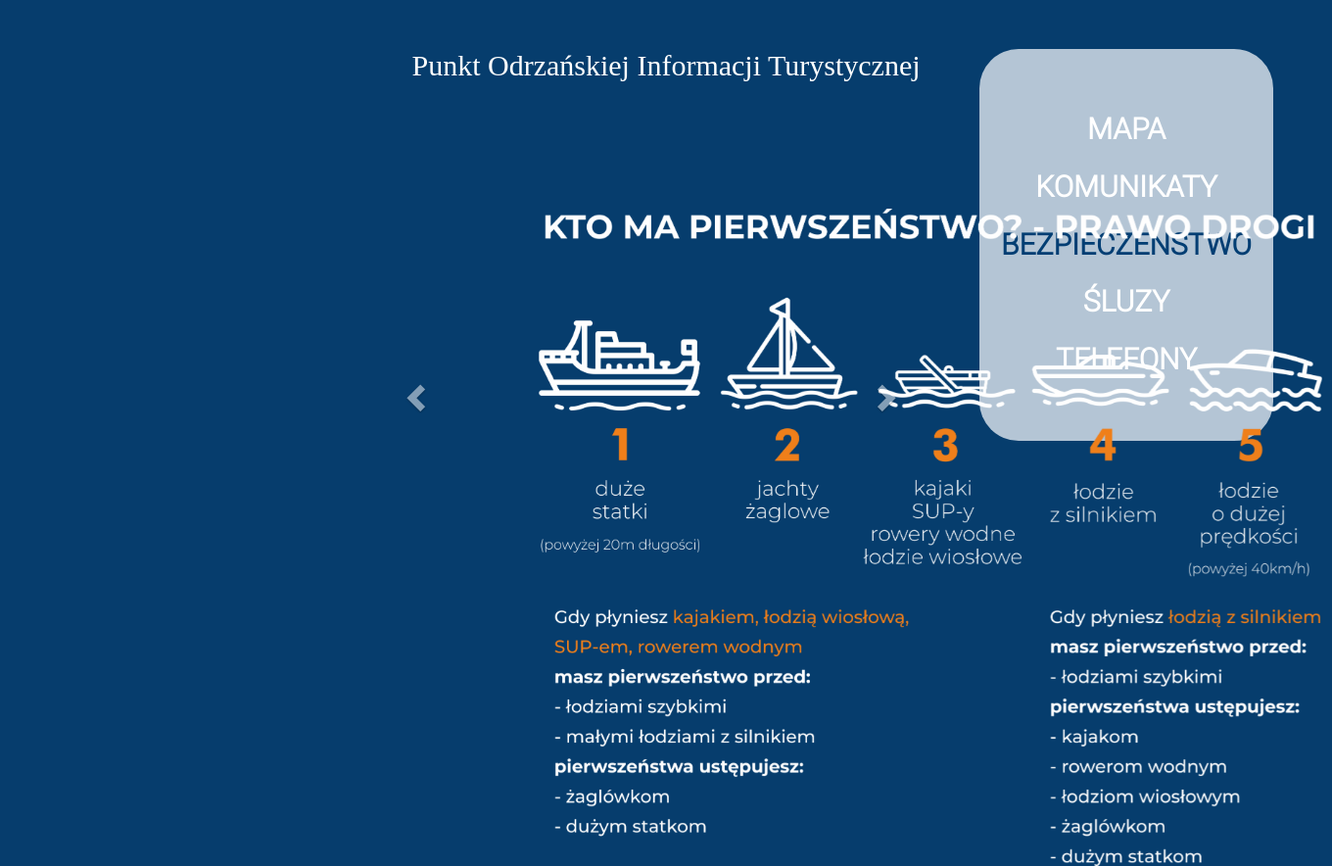
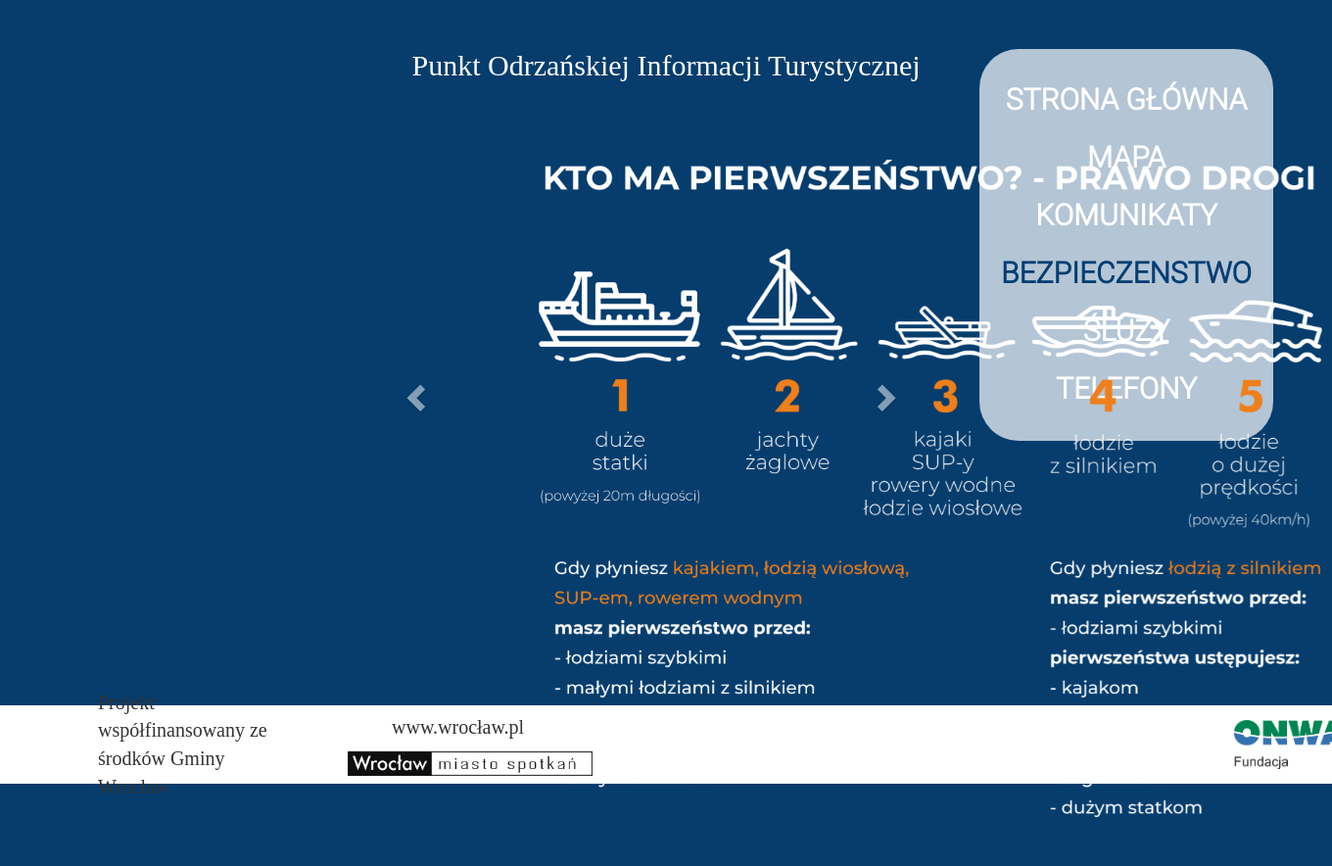
Before and after one commit to MaksymMalicki/iOdraDev, a Django app: page /bezpieczenstwo/ in a window 1360 px wide. Shown: the whole page at 98% size. After the commit the page ends 834 px from the top, so only its background shows below. Run offline with Django 3.2, Linux system fonts and the light colour scheme; some libraries are stand-ins or nearby versions.

Commit message:
changes v2

```diff
--- a/static/mainMap/landing.css
+++ b/static/mainMap/landing.css
@@ -206,7 +206,7 @@ body{
 
 .footer{
   width: 100%;
-  height: 100px;
+  height: 80px;
   position: absolute;
   bottom: 0;
   background-color: white;
--- a/static/mainMap/map.css
+++ b/static/mainMap/map.css
@@ -29,6 +29,6 @@
   height: 50px;
   margin-left: 50px;
   position: absolute;
-  bottom: 80px;
+  bottom: 150px;
   left: 40px;
 }
--- a/static/mainMap/water_safety.css
+++ b/static/mainMap/water_safety.css
@@ -10,7 +10,7 @@
   width: 800px;
   position: relative;
   left: 550px;
-  top: 120px;
+  top: 70px;
 }
 
 .glyphicon{
--- a/static/style.css
+++ b/static/style.css
@@ -59,7 +59,7 @@ body::-webkit-scrollbar {
 /* footer */
 .footer{
   width: 100%;
-  height: 100px;
+  height: 80px;
   position: fixed;
   bottom: 0;
   background-color: white;
--- a/templates/base.html
+++ b/templates/base.html
@@ -12,7 +12,7 @@
   </head>
   <body>
   <ul class="navbar">
-    <li class="navbar-li map-nav"><a href="{% url 'mainMap:landing' %}">STRONA GŁÓWNA</a></li>
+    <li class="navbar-li landing-nav"><a href="{% url 'mainMap:landing' %}">STRONA GŁÓWNA</a></li>
     <li class="navbar-li map-nav"><a href="{% url 'mainMap:map' %}">MAPA</a></li>
     <li class="navbar-li komunikaty-nav"><a href="{% url 'mainMap:komunikaty' %}">KOMUNIKATY</a></li>
     <li class="navbar-li water_safety-nav"><a href="{% url 'mainMap:water_safety' %}">BEZPIECZENSTWO</a></li>
@@ -25,12 +25,10 @@
   <div class="footer">
     <p class="description">Projekt współfinansowany
   ze środków Gminy Wrocław</p>
-  <div class="wroclaw-logo">
-    <img src="{% static 'website_images/logo_wroclaw.jpg'%}" alt="" style="height: 70px; width:auto;">
-  </div>
+
   <div style="display: flex; flex-flow: column; justify-content: center;">
     <p class="website" style="margin-bottom: 10px;">www.wrocław.pl</p>
-    <img src="{% static 'website_images/wroclaw_logo.png' %}" alt="" style="width: 250px; height: 25px; margin: 0 auto;">
+    <img src="{% static 'website_images/wrocaw-logo-white-black.png' %}" alt="" style="width: 250px; height: 25px; margin: 0 auto;">
   </div>
 
   <div class="odra-centrum-logo">
--- a/templates/landing.html
+++ b/templates/landing.html
@@ -34,12 +34,10 @@
 <div class="footer">
   <p class="description">Projekt współfinansowany
 ze środków Gminy Wrocław</p>
-<div class="wroclaw-logo">
-  <img src="{% static 'website_images/logo_wroclaw.jpg'%}" alt="" style="height: 70px; width:auto;">
-</div>
+
 <div style="display: flex; flex-flow: column; justify-content: center;">
   <p class="website" style="margin-bottom: 10px;">www.wrocław.pl</p>
-  <img src="{% static 'website_images/wroclaw_logo.png' %}" alt="" style="width: 250px; height: 25px; margin: 0 auto;">
+  <img src="{% static 'website_images/wrocaw-logo-white-black.png' %}" alt="" style="width: 250px; height: 25px; margin: 0 auto;">
 </div>
 
 <div class="odra-centrum-logo">
--- a/templates/water_safety.html
+++ b/templates/water_safety.html
@@ -1,25 +1,12 @@
-<!DOCTYPE html>
+{% extends 'base.html' %}
 {% load static %}
-<html lang="en">
-<head>
-  <title>Bootstrap Example</title>
-  <meta charset="utf-8">
-  <meta name="viewport" content="width=device-width, initial-scale=1">
-  <link rel="stylesheet" href="https://maxcdn.bootstrapcdn.com/bootstrap/3.4.1/css/bootstrap.min.css">
-  <script src="https://ajax.googleapis.com/ajax/libs/jquery/3.5.1/jquery.min.js"></script>
-  <script src="https://maxcdn.bootstrapcdn.com/bootstrap/3.4.1/js/bootstrap.min.js"></script>
-  <link rel="stylesheet" href="{% static 'style.css' %}">
-</head>
-<body>
+{% block content %}
+<link rel="stylesheet" href="https://maxcdn.bootstrapcdn.com/bootstrap/3.4.1/css/bootstrap.min.css">
+<script src="https://ajax.googleapis.com/ajax/libs/jquery/3.5.1/jquery.min.js"></script>
+<script src="https://maxcdn.bootstrapcdn.com/bootstrap/3.4.1/js/bootstrap.min.js"></script>
+<link rel="stylesheet" href="{% static 'style.css' %}">
 <link rel="stylesheet" href="{% static 'mainMap/water_safety.css' %}">
 <div class="">
-  <ul class="navbar">
-    <li class="navbar-li map-nav"><a href="{% url 'mainMap:map' %}">MAPA</a></li>
-    <li class="navbar-li komunikaty-nav"><a href="{% url 'mainMap:komunikaty' %}">KOMUNIKATY</a></li>
-    <li class="navbar-li water_safety-nav"><a href="{% url 'mainMap:water_safety' %}">BEZPIECZENSTWO</a></li>
-    <li class="navbar-li sluzy-nav"><a href="{% url 'mainMap:sluzy' %}">ŚLUZY</a></li>
-    <li class="navbar-li telefony-nav"><a href="{% url 'contactApp:contact'%}">TELEFONY</a></li>
-  </ul>
   <h1 class="header">Punkt Odrzańskiej Informacji Turystycznej</h1>
   <div id="myCarousel" class="carousel slide" data-ride="carousel" data-interval="30000">
     <!-- Wrapper for slides -->
@@ -57,6 +44,7 @@
     <span class="sr-only">Next</span>
   </a>
 </div>
+{% endblock %}
 <script type="text/javascript" src="{% static 'script.js' %}">
 
 </script>
```
Also changed, not shown: static/website_images/wrocaw-logo-white-black.png (added).
